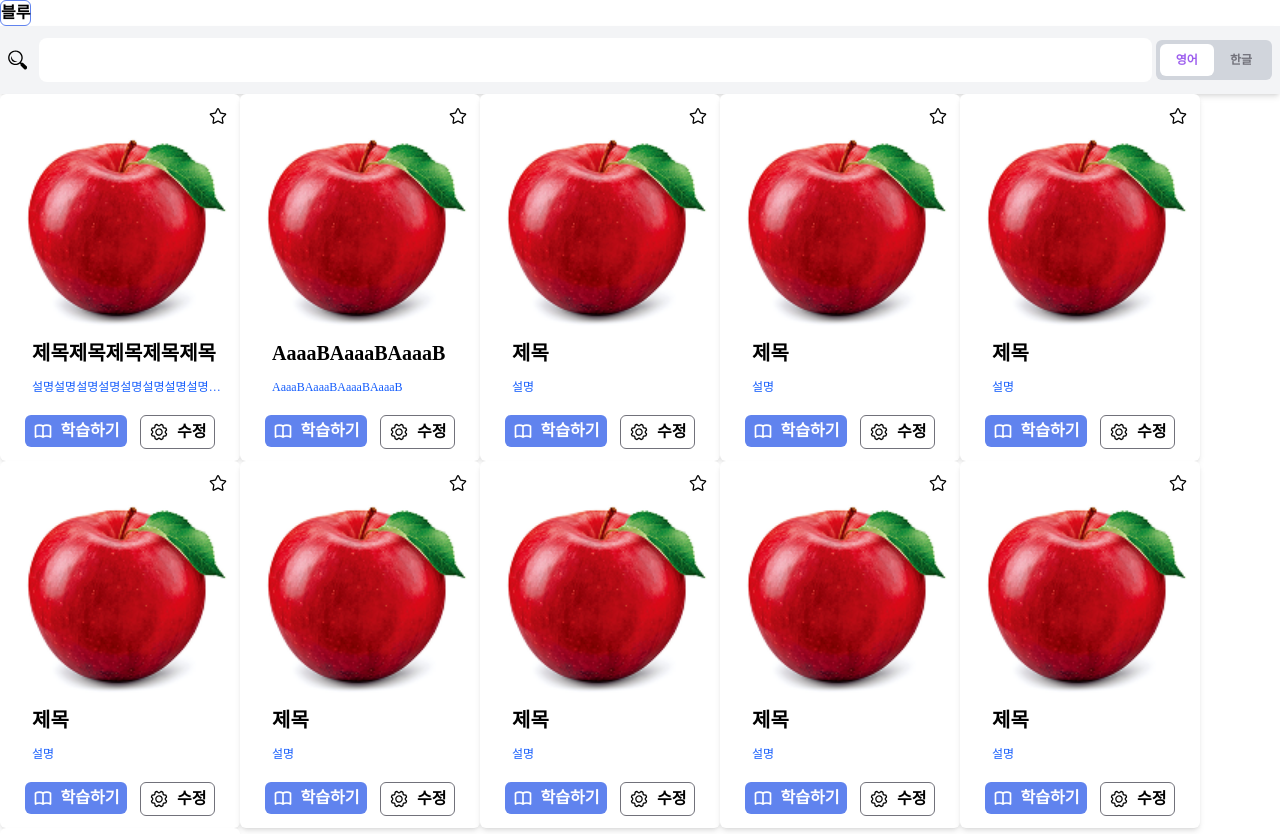
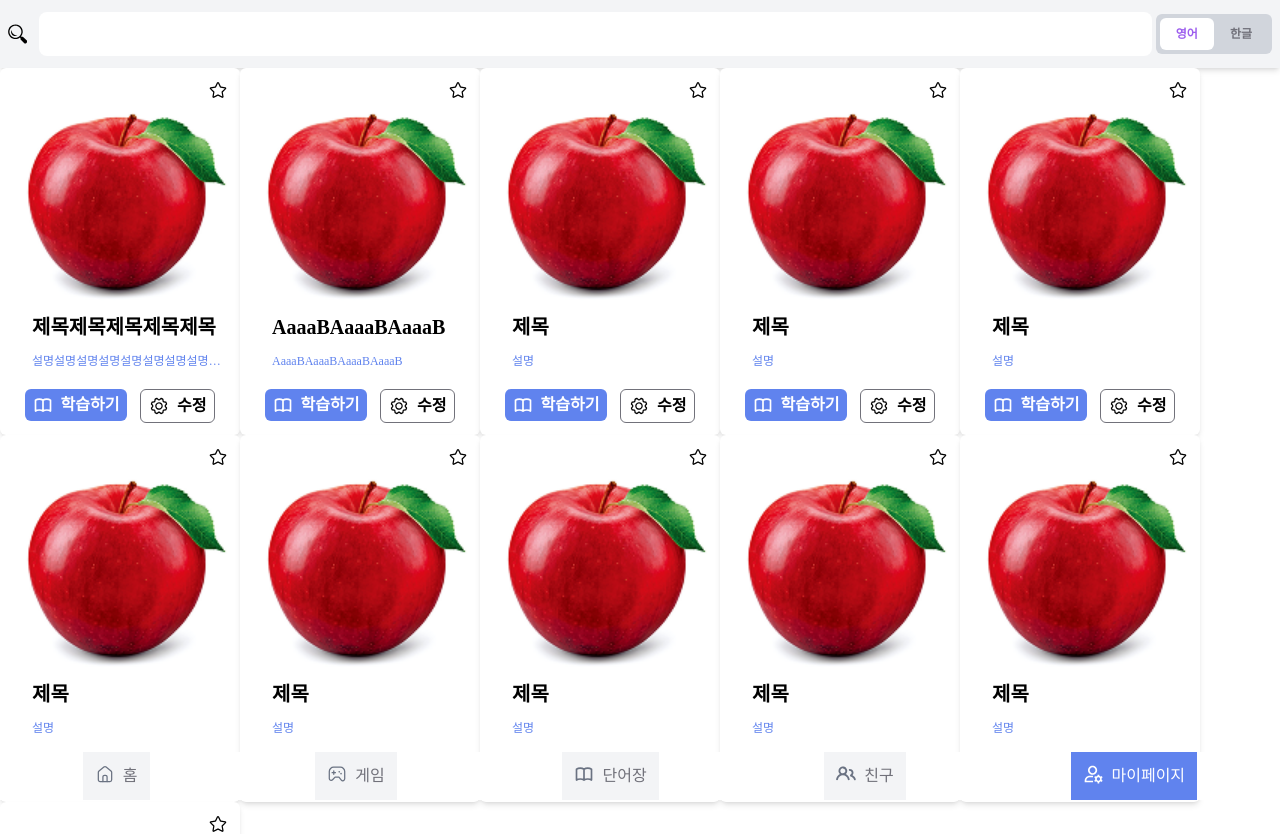
Before and after one commit to munjh61/SeeVocaLang, a React (Vite) app in the folder frontend/: page /moon in a window 1280 px wide. Shown: the top 834 px of the page. Built offline with nearby package versions, Linux system fonts and the light colour scheme; a web font is replaced by a local one.

Commit message:
네비게이션, 각 페이지 기초 생성

```diff
--- /dev/null
+++ b/frontend/src/components/molecules/nav/Nav.tsx
@@ -0,0 +1,53 @@
+import type { ComponentType, SVGProps } from "react";
+import { Icon } from "../../atoms/icon/Icon";
+import { Text } from "../../atoms/text/Text";
+import type { VariantProps } from "class-variance-authority";
+import { NavVariants } from "./NavVariants";
+import { cn } from "../../../utils/cn";
+import { useNavigate } from "react-router-dom";
+
+type NavProps = {
+  icon: ComponentType<SVGProps<SVGSVGElement>>;
+  onoff: boolean;
+  path?: string;
+  onClick?: () => void;
+  children?: string;
+  className?: string;
+} & VariantProps<typeof NavVariants>;
+
+export const Nav = ({
+  icon,
+  onoff,
+  children,
+  bg = onoff ? "blue" : "gray",
+  path,
+  onClick,
+  className,
+}: NavProps) => {
+  const navigate = useNavigate();
+
+  const handleClick = () => {
+    onClick?.();
+    if (path) navigate(path);
+  };
+
+  return (
+    <div
+      className={cn(
+        NavVariants({ bg }),
+        "p-3 inline-flex gap-2 w-fit",
+        className
+      )}
+      onClick={handleClick}
+    >
+      <Icon
+        icon={icon}
+        color={onoff ? "white" : "gray"}
+        className="inline-flex"
+      />
+      <Text color={onoff ? "white" : "gray"} className="inline-flex">
+        {children}
+      </Text>
+    </div>
+  );
+};
--- /dev/null
+++ b/frontend/src/components/molecules/nav/NavVariants.ts
@@ -0,0 +1,18 @@
+import { cva } from "class-variance-authority";
+
+export const NavVariants = cva("", {
+  variants: {
+    bg: {
+      white: "bg-white",
+      black: "bg-black",
+      gray: `bg-[#F3F4F6]`,
+      red: "bg-[#FF3245]",
+      orange: "bg-[#FF6940]",
+      yellow: "bg-[#FFA600]",
+      green: "bg-[#6DC16A]",
+      blue: "bg-[#6083EE]",
+      purple: "bg-[#9D5EEE]",
+      noBg: `bg-transparent`,
+    },
+  },
+});
--- /dev/null
+++ b/frontend/src/components/organisms/nav/Navigation.tsx
@@ -0,0 +1,39 @@
+import home from "../../../asset/nav_home.svg?react";
+import game from "../../../asset/nav_game.svg?react";
+import book from "../../../asset/nav_book.svg?react";
+import friend from "../../../asset/nav_friend.svg?react";
+import setting from "../../../asset/nav_setting.svg?react";
+import { useState } from "react";
+import { Nav } from "../../molecules/nav/Nav";
+
+type NavProps = {
+  loc: string;
+};
+
+const navItems = [
+  { icon: home, label: "홈", value: "home", path: "/" },
+  { icon: game, label: "게임", value: "game", path: "/game" },
+  { icon: book, label: "단어장", value: "book", path: "/book" },
+  { icon: friend, label: "친구", value: "friend", path: "/friend" },
+  { icon: setting, label: "마이페이지", value: "setting", path: "/mypage" },
+];
+
+export const Navigation = ({ loc }: NavProps) => {
+  const [select, setSelect] = useState(loc);
+
+  return (
+    <div className="absolute inset-x-0 bottom-0 flex justify-around bg-white">
+      {navItems.map(({ icon, label, value, path }) => (
+        <Nav
+          key={value}
+          icon={icon}
+          onoff={select === value}
+          onClick={() => setSelect(value)}
+          path={path}
+        >
+          {label}
+        </Nav>
+      ))}
+    </div>
+  );
+};
--- a/frontend/src/components/organisms/vocaCard/VocaCard.tsx
+++ b/frontend/src/components/organisms/vocaCard/VocaCard.tsx
@@ -50,12 +50,7 @@ export const VocaCard = ({
           >
             {name}
           </Text>
-          <Text
-            size={"xs"}
-            color={"primary"}
-            onlyOneLine={"yes"}
-            className="mb-5"
-          >
+          <Text size={"xs"} color={"blue"} onlyOneLine={"yes"} className="mb-5">
             {description}
           </Text>
         </div>
--- /dev/null
+++ b/frontend/src/pages/BookPage.tsx
@@ -0,0 +1,12 @@
+import { Navigation } from "../components/organisms/nav/Navigation";
+
+function BookPage() {
+  return (
+    <>
+      <h1>단어장 페이지</h1>
+      <Navigation loc="book" />
+    </>
+  );
+}
+
+export default BookPage;
--- /dev/null
+++ b/frontend/src/pages/FriendPage.tsx
@@ -0,0 +1,12 @@
+import { Navigation } from "../components/organisms/nav/Navigation";
+
+function FriendPage() {
+  return (
+    <>
+      <h1>친구 페이지 하이</h1>
+      <Navigation loc="friend" />
+    </>
+  );
+}
+
+export default FriendPage;
--- /dev/null
+++ b/frontend/src/pages/GamePage.tsx
@@ -0,0 +1,12 @@
+import { Navigation } from "../components/organisms/nav/Navigation";
+
+function GamePage() {
+  return (
+    <>
+      <h1>게임 페이지</h1>
+      <Navigation loc="game" />
+    </>
+  );
+}
+
+export default GamePage;
--- a/frontend/src/pages/MainPage.tsx
+++ b/frontend/src/pages/MainPage.tsx
@@ -1,5 +1,6 @@
 import { IconButton } from "../components/molecules/iconButton/IconButton";
 import thunder from "../asset/thunder.svg?react";
+import { Navigation } from "../components/organisms/nav/Navigation";
 
 function MainPage() {
   return (
@@ -26,6 +27,7 @@ function MainPage() {
       >
         Moon
       </IconButton>
+      <Navigation loc="home" />
     </>
   );
 }
--- /dev/null
+++ b/frontend/src/pages/MyPage.tsx
@@ -0,0 +1,12 @@
+import { Navigation } from "../components/organisms/nav/Navigation";
+
+function MyPage() {
+  return (
+    <>
+      <h1>마이페이지 하이</h1>
+      <Navigation loc="setting" />
+    </>
+  );
+}
+
+export default MyPage;
--- a/frontend/src/pages/TestPageMoon.tsx
+++ b/frontend/src/pages/TestPageMoon.tsx
@@ -4,7 +4,8 @@ import { IconInput } from "../components/molecules/iconInput/IconInput";
 import { SearchbarSegment } from "../components/organisms/searchbarSegment/SearchbarSegment";
 import { VocaCard } from "../components/organisms/vocaCard/VocaCard";
 import book from "../asset/book.svg?react";
-import { Button } from "../components/atoms/button/Button";
+import { Nav } from "../components/molecules/nav/Nav";
+import { Navigation } from "../components/organisms/nav/Navigation";
 
 function TestPageMoon() {
   // const handleSearch = (value: string) => {
@@ -12,7 +13,13 @@ function TestPageMoon() {
   // };
   return (
     <>
-      <Button border={"blue"}>블루</Button>
+      {/* <Nav icon={book} onoff={false}>
+        책
+      </Nav>
+      <Nav icon={book} onoff={true}>
+        책
+      </Nav> */}
+      <Navigation loc="setting" />
       <SearchbarSegment
         onSearch={v => console.log(v)}
         segmentControl={{
@@ -28,21 +35,68 @@ function TestPageMoon() {
         thumbnail={apple}
         name="제목제목제목제목제목"
         description="설명설명설명설명설명설명설명설명설명설명설명설명"
+        favorite={false}
       />
       <VocaCard
         thumbnail={apple}
         name="AaaaBAaaaBAaaaB"
         description="AaaaBAaaaBAaaaBAaaaB"
+        favorite={false}
       />
-      <VocaCard thumbnail={apple} name="제목" description="설명" />
-      <VocaCard thumbnail={apple} name="제목" description="설명" />
-      <VocaCard thumbnail={apple} name="제목" description="설명" />
-      <VocaCard thumbnail={apple} name="제목" description="설명" />
-      <VocaCard thumbnail={apple} name="제목" description="설명" />
-      <VocaCard thumbnail={apple} name="제목" description="설명" />
-      <VocaCard thumbnail={apple} name="제목" description="설명" />
-      <VocaCard thumbnail={apple} name="제목" description="설명" />
-      <VocaCard thumbnail={apple} name="제목" description="설명" />
+      <VocaCard
+        thumbnail={apple}
+        name="제목"
+        description="설명"
+        favorite={false}
+      />
+      <VocaCard
+        thumbnail={apple}
+        name="제목"
+        description="설명"
+        favorite={false}
+      />
+      <VocaCard
+        thumbnail={apple}
+        name="제목"
+        description="설명"
+        favorite={false}
+      />
+      <VocaCard
+        thumbnail={apple}
+        name="제목"
+        description="설명"
+        favorite={false}
+      />
+      <VocaCard
+        thumbnail={apple}
+        name="제목"
+        description="설명"
+        favorite={false}
+      />
+      <VocaCard
+        thumbnail={apple}
+        name="제목"
+        description="설명"
+        favorite={false}
+      />
+      <VocaCard
+        thumbnail={apple}
+        name="제목"
+        description="설명"
+        favorite={false}
+      />
+      <VocaCard
+        thumbnail={apple}
+        name="제목"
+        description="설명"
+        favorite={false}
+      />
+      <VocaCard
+        thumbnail={apple}
+        name="제목"
+        description="설명"
+        favorite={false}
+      />
     </>
   );
 }
--- a/frontend/src/router/Router.tsx
+++ b/frontend/src/router/Router.tsx
@@ -4,6 +4,10 @@ import MainPage from "../pages/MainPage.tsx";
 import TestPageMoon from "../pages/TestPageMoon.tsx";
 import TestPageKwon from "../pages/TestPageKwon.tsx";
 import TestPageDoh from "../pages/TestPageDoh.tsx";
+import BookPage from "../pages/BookPage.tsx";
+import GamePage from "../pages/GamePage.tsx";
+import FriendPage from "../pages/FriendPage.tsx";
+import MyPage from "../pages/MyPage.tsx";
 
 export const Router = () => {
   return (
@@ -13,6 +17,10 @@ export const Router = () => {
         <Route path="/moon" element={<TestPageMoon />} />
         <Route path="/kwon" element={<TestPageKwon />} />
         <Route path="/doh" element={<TestPageDoh />} />
+        <Route path="/book" element={<BookPage />} />
+        <Route path="/game" element={<GamePage />} />
+        <Route path="/mypage" element={<MyPage />} />
+        <Route path="/friend" element={<FriendPage />} />
       </Routes>
     </BrowserRouter>
   );
```
